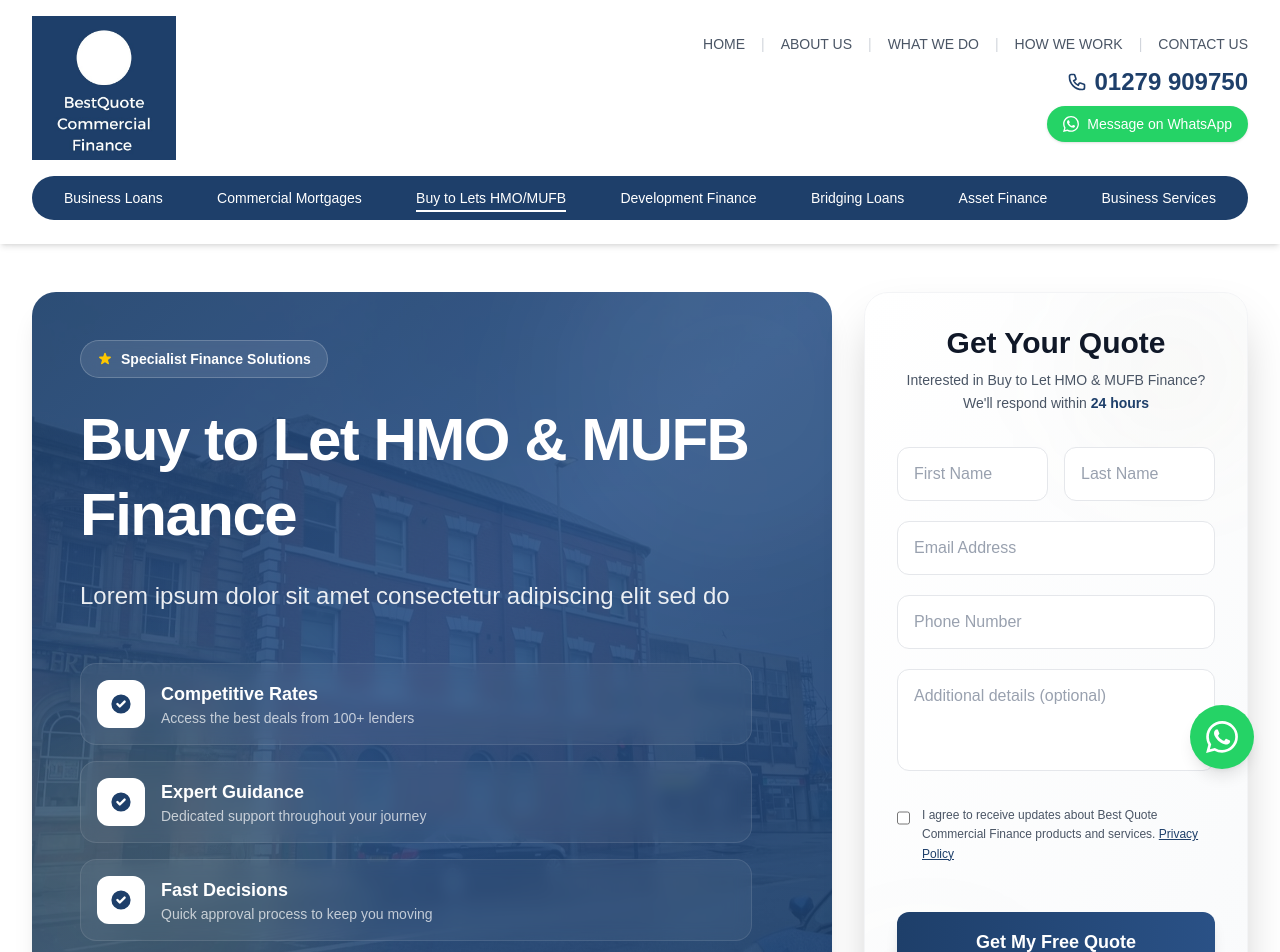
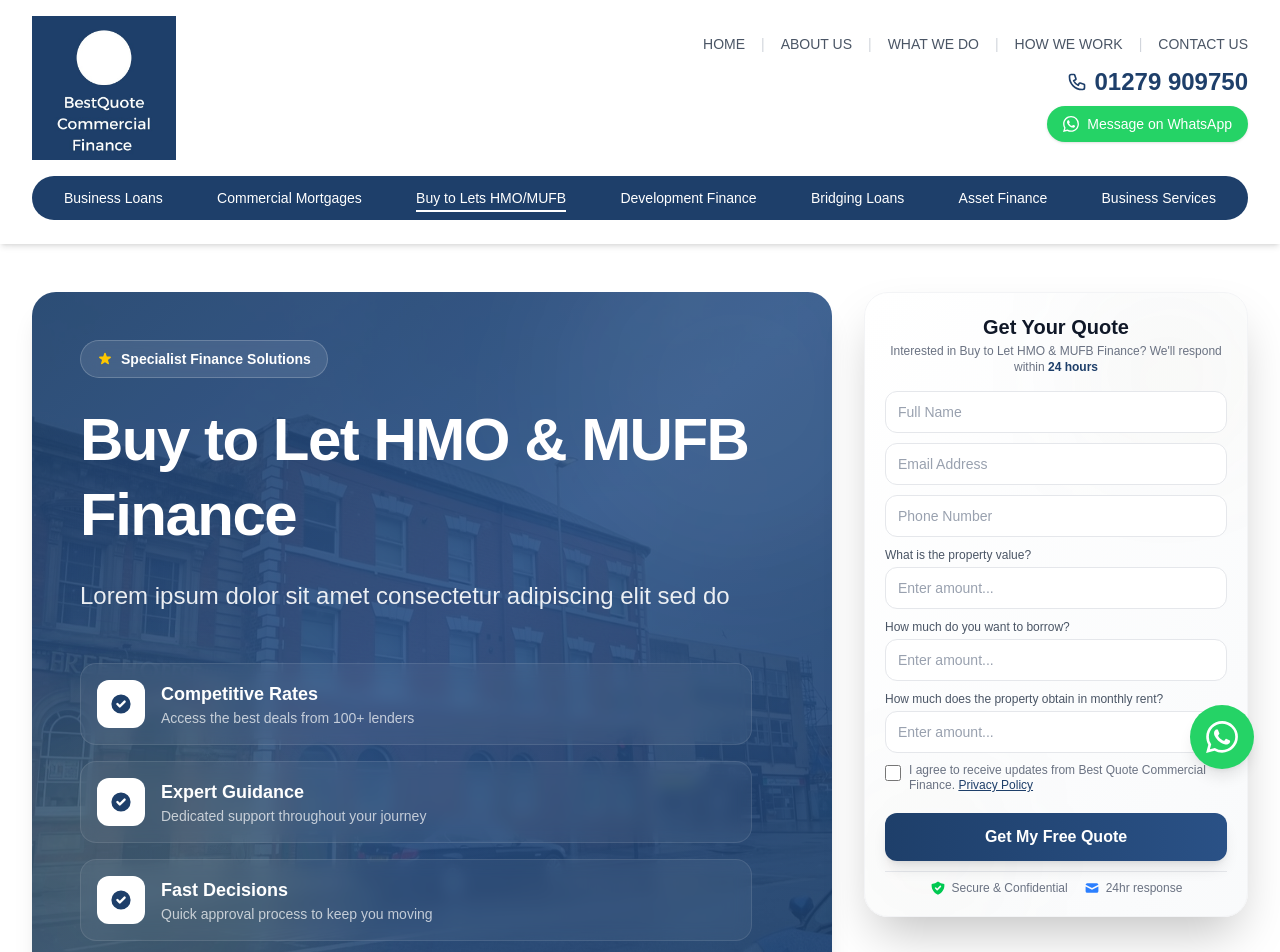
Before and after one commit to ZaCT-Media/best-quote-group, a Next.js app: page /buy-to-let in a window 1280 px wide. Shown: the top 952 px of the page. Built offline with nearby package versions, Linux system fonts and the light colour scheme.

Commit message:
update services forms

```diff
--- a/app/asset-finance/page.tsx
+++ b/app/asset-finance/page.tsx
@@ -103,7 +103,13 @@ export default function AssetFinancePage() {
 
             {/* Right Column - Sticky Form (1/3 width) */}
             <div className="lg:col-span-1">
-              <StickyContactForm serviceName="Asset Finance" />
+              <StickyContactForm
+                serviceName="Asset Finance"
+                serviceFields={[
+                  { name: 'assetType', label: 'What is the asset you want to finance?' },
+                  { name: 'amountToBorrow', label: 'How much do you want to borrow?' },
+                ]}
+              />
             </div>
 
           </div>
--- a/app/business-loans/page.tsx
+++ b/app/business-loans/page.tsx
@@ -66,7 +66,13 @@ export default function BusinessLoansPage() {
 
             {/* Right Column - Sticky Form (1/3 width) */}
             <div className="lg:col-span-1">
-              <StickyContactForm serviceName="Business Loans" />
+              <StickyContactForm
+                serviceName="Business Loans"
+                serviceFields={[
+                  { name: 'amountToBorrow', label: 'How much do you want to borrow?' },
+                  { name: 'fundsDuration', label: 'For how long do you want the funds?' },
+                ]}
+              />
             </div>
 
           </div>
--- a/app/buy-to-let/page.tsx
+++ b/app/buy-to-let/page.tsx
@@ -129,7 +129,14 @@ export default function BuyToLetPage() {
 
             {/* Right Column - Sticky Form (1/3 width) */}
             <div className="lg:col-span-1">
-              <StickyContactForm serviceName="Buy to Let HMO & MUFB Finance" />
+              <StickyContactForm
+                serviceName="Buy to Let HMO & MUFB Finance"
+                serviceFields={[
+                  { name: 'propertyValue', label: 'What is the property value?' },
+                  { name: 'amountToBorrow', label: 'How much do you want to borrow?' },
+                  { name: 'monthlyRent', label: 'How much does the property obtain in monthly rent?' },
+                ]}
+              />
             </div>
 
           </div>
--- a/app/commercial-mortgages/page.tsx
+++ b/app/commercial-mortgages/page.tsx
@@ -109,7 +109,14 @@ export default function CommercialMortgagesPage() {
 
             {/* Right Column - Sticky Form (1/3 width) */}
             <div className="lg:col-span-1">
-              <StickyContactForm serviceName="Commercial Mortgages" />
+              <StickyContactForm
+                serviceName="Commercial Mortgages"
+                serviceFields={[
+                  { name: 'amountToBorrow', label: 'How much do you want to borrow?' },
+                  { name: 'termOrAdvice', label: 'Over what term? Or advice needed...', placeholder: 'E.g 10 years, or describe what you need' },
+                  { name: 'propertyType', label: 'For what property type?', placeholder: 'E.g Industrial Unit' },
+                ]}
+              />
             </div>
 
           </div>
--- a/app/components/StickyContactForm.tsx
+++ b/app/components/StickyContactForm.tsx
@@ -4,20 +4,31 @@ import { useState, useEffect } from 'react';
 import Link from 'next/link';
 import { contactData } from '../lib/contact-data';
 
+export interface ServiceField {
+  name: string;
+  label: string;
+  placeholder?: string;
+  type?: 'text' | 'number' | 'tel';
+}
+
 interface StickyContactFormProps {
   serviceName?: string;
+  serviceFields?: ServiceField[];
 }
 
-export default function StickyContactForm({ serviceName }: StickyContactFormProps) {
+export default function StickyContactForm({ serviceName, serviceFields }: StickyContactFormProps) {
   const [formData, setFormData] = useState({
-    firstName: '',
-    lastName: '',
+    fullName: '',
     email: '',
     phone: '',
     message: '',
     agreeToUpdates: false,
     service: serviceName || '',
   });
+  const [customFieldData, setCustomFieldData] = useState<Record<string, string>>(() =>
+    Object.fromEntries((serviceFields ?? []).map(f => [f.name, '']))
+  );
+
   const [turnstileToken, setTurnstileToken] = useState('');
 
   useEffect(() => {
@@ -50,6 +61,7 @@ export default function StickyContactForm({ serviceName }: StickyContactFormProp
         },
         body: JSON.stringify({
           ...formData,
+          ...customFieldData,
           'cf-turnstile-response': turnstileToken
         })
       });
@@ -76,51 +88,38 @@ export default function StickyContactForm({ serviceName }: StickyContactFormProp
     }));
   };
 
+  const handleCustomFieldChange = (e: React.ChangeEvent<HTMLInputElement>) => {
+    const { name, value } = e.target;
+    setCustomFieldData(prev => ({ ...prev, [name]: value }));
+  };
+
   return (
     <div className="lg:sticky lg:top-4 lg:self-start">
-      <div className="bg-gradient-to-br from-white to-gray-50 rounded-3xl shadow-2xl p-8 relative border border-gray-100 overflow-hidden">
+      <div className="bg-gradient-to-br from-white to-gray-50 rounded-3xl shadow-2xl p-5 relative border border-gray-100 overflow-hidden">
         {/* Decorative Background Elements */}
         <div className="absolute top-0 right-0 w-40 h-40 bg-gradient-to-br from-[#1e3f6a]/5 to-yellow-400/5 rounded-full blur-3xl"></div>
         <div className="absolute bottom-0 left-0 w-32 h-32 bg-gradient-to-tr from-yellow-400/5 to-[#1e3f6a]/5 rounded-full blur-3xl"></div>
 
         <div className="relative z-10">
-          <h2 className="text-2xl md:text-3xl font-bold text-gray-900 text-center mb-2">
+          <h2 className="text-xl font-bold text-gray-900 text-center mb-0.5">
             Get Your Quote
           </h2>
-          <p className="text-gray-600 text-center mb-8 text-sm leading-relaxed">
+          <p className="text-gray-500 text-center mb-4 text-xs">
             {serviceName ? `Interested in ${serviceName}? ` : ''}We&apos;ll respond within <span className="font-semibold text-[#1e3f6a]">24 hours</span>
           </p>
 
-          <form onSubmit={handleSubmit} className="space-y-5">
-            <div className="grid grid-cols-2 gap-4">
-              <div className="group">
+          <form onSubmit={handleSubmit} className="space-y-2.5">
             <input
               type="text"
-                  id="firstName"
-                  name="firstName"
-                  value={formData.firstName}
+              id="fullName"
+              name="fullName"
+              value={formData.fullName}
               onChange={handleChange}
               required
-                  className="w-full px-4 py-3.5 bg-white border border-gray-200 rounded-xl focus:outline-none focus:ring-2 focus:ring-[#1e3f6a]/20 focus:border-[#1e3f6a] transition-all duration-200 placeholder:text-gray-400"
-                  placeholder="First Name"
+              className="w-full px-3 py-2.5 bg-white border border-gray-200 rounded-xl focus:outline-none focus:ring-2 focus:ring-[#1e3f6a]/20 focus:border-[#1e3f6a] transition-all duration-200 placeholder:text-gray-400 text-sm"
+              placeholder="Full Name"
             />
-              </div>
 
-              <div className="group">
-                <input
-                  type="text"
-                  id="lastName"
-                  name="lastName"
-                  value={formData.lastName}
-                  onChange={handleChange}
-                  required
-                  className="w-full px-4 py-3.5 bg-white border border-gray-200 rounded-xl focus:outline-none focus:ring-2 focus:ring-[#1e3f6a]/20 focus:border-[#1e3f6a] transition-all duration-200 placeholder:text-gray-400"
-                  placeholder="Last Name"
-                />
-              </div>
-            </div>
-
-            <div className="group">
             <input
               type="email"
               id="email"
@@ -128,12 +127,10 @@ export default function StickyContactForm({ serviceName }: StickyContactFormProp
               value={formData.email}
               onChange={handleChange}
               required
-                className="w-full px-4 py-3.5 bg-white border border-gray-200 rounded-xl focus:outline-none focus:ring-2 focus:ring-[#1e3f6a]/20 focus:border-[#1e3f6a] transition-all duration-200 placeholder:text-gray-400"
+              className="w-full px-3 py-2.5 bg-white border border-gray-200 rounded-xl focus:outline-none focus:ring-2 focus:ring-[#1e3f6a]/20 focus:border-[#1e3f6a] transition-all duration-200 placeholder:text-gray-400 text-sm"
               placeholder="Email Address"
             />
-            </div>
 
-            <div className="group">
             <input
               type="tel"
               id="phone"
@@ -141,24 +138,41 @@ export default function StickyContactForm({ serviceName }: StickyContactFormProp
               value={formData.phone}
               onChange={handleChange}
               required
-                className="w-full px-4 py-3.5 bg-white border border-gray-200 rounded-xl focus:outline-none focus:ring-2 focus:ring-[#1e3f6a]/20 focus:border-[#1e3f6a] transition-all duration-200 placeholder:text-gray-400"
+              className="w-full px-3 py-2.5 bg-white border border-gray-200 rounded-xl focus:outline-none focus:ring-2 focus:ring-[#1e3f6a]/20 focus:border-[#1e3f6a] transition-all duration-200 placeholder:text-gray-400 text-sm"
               placeholder="Phone Number"
             />
+
+            {serviceFields && serviceFields.length > 0 ? (
+              serviceFields.map(field => (
+                <div key={field.name}>
+                  <label htmlFor={field.name} className="block text-xs font-medium text-gray-600 mb-1">
+                    {field.label}
+                  </label>
+                  <input
+                    type={field.type ?? 'text'}
+                    id={field.name}
+                    name={field.name}
+                    value={customFieldData[field.name] ?? ''}
+                    onChange={handleCustomFieldChange}
+                    required
+                    className="w-full px-3 py-2.5 bg-white border border-gray-200 rounded-xl focus:outline-none focus:ring-2 focus:ring-[#1e3f6a]/20 focus:border-[#1e3f6a] transition-all duration-200 placeholder:text-gray-400 text-sm"
+                    placeholder={field.placeholder ?? 'Enter amount...'}
+                  />
                 </div>
-
-            <div className="group">
+              ))
+            ) : (
               <textarea
                 id="message"
                 name="message"
                 value={formData.message}
                 onChange={handleChange}
-                rows={3}
-                className="w-full px-4 py-3.5 bg-white border border-gray-200 rounded-xl focus:outline-none focus:ring-2 focus:ring-[#1e3f6a]/20 focus:border-[#1e3f6a] transition-all duration-200 placeholder:text-gray-400 resize-none"
+                rows={2}
+                className="w-full px-3 py-2.5 bg-white border border-gray-200 rounded-xl focus:outline-none focus:ring-2 focus:ring-[#1e3f6a]/20 focus:border-[#1e3f6a] transition-all duration-200 placeholder:text-gray-400 resize-none text-sm"
                 placeholder="Additional details (optional)"
               ></textarea>
-            </div>
+            )}
 
-            <div className="flex items-start gap-3 pt-2 pb-2">
+            <div className="flex items-start gap-2">
               <input
                 type="checkbox"
                 id="agreeToUpdates"
@@ -166,11 +180,11 @@ export default function StickyContactForm({ serviceName }: StickyContactFormProp
                 checked={formData.agreeToUpdates}
                 onChange={handleChange}
                 required
-                className="mt-0.5 h-5 w-5 rounded-md border-gray-300 text-[#1e3f6a] focus:ring-[#1e3f6a] cursor-pointer"
+                className="mt-0.5 h-4 w-4 rounded border-gray-300 text-[#1e3f6a] focus:ring-[#1e3f6a] cursor-pointer shrink-0"
               />
-              <label htmlFor="agreeToUpdates" className="text-xs text-gray-600 leading-relaxed">
-                I agree to receive updates about Best Quote Commercial Finance products and services.{' '}
-                <Link href="/privacy-policy" className="text-[#1e3f6a] underline hover:text-[#2a5186] font-medium">
+              <label htmlFor="agreeToUpdates" className="text-xs text-gray-500 leading-tight">
+                I agree to receive updates from Best Quote Commercial Finance.{' '}
+                <Link href="/privacy-policy" className="text-[#1e3f6a] underline hover:text-[#2a5186]">
                   Privacy Policy
                 </Link>
               </label>
@@ -183,29 +197,25 @@ export default function StickyContactForm({ serviceName }: StickyContactFormProp
 
             <button
               type="submit"
-              className="w-full bg-gradient-to-r from-[#1e3f6a] to-[#2a5186] hover:from-[#2a5186] hover:to-[#1e3f6a] text-white font-bold py-4 rounded-xl transition-all duration-300 shadow-lg hover:shadow-xl text-lg cursor-pointer transform hover:scale-[1.02] active:scale-[0.98]"
+              className="w-full bg-gradient-to-r from-[#1e3f6a] to-[#2a5186] hover:from-[#2a5186] hover:to-[#1e3f6a] text-white font-bold py-3 rounded-xl transition-all duration-300 shadow-lg hover:shadow-xl cursor-pointer transform hover:scale-[1.02] active:scale-[0.98]"
             >
               Get My Free Quote
             </button>
 
             {/* Trust Signals */}
-            <div className="space-y-3 pt-4 border-t border-gray-200">
-              <div className="flex items-center justify-center gap-2">
-                <svg className="w-5 h-5 text-green-500" fill="currentColor" viewBox="0 0 20 20">
+            <div className="flex items-center justify-center gap-4 pt-2 border-t border-gray-200">
+              <div className="flex items-center gap-1.5">
+                <svg className="w-4 h-4 text-green-500 shrink-0" fill="currentColor" viewBox="0 0 20 20">
                   <path fillRule="evenodd" d="M2.166 4.999A11.954 11.954 0 0010 1.944 11.954 11.954 0 0017.834 5c.11.65.166 1.32.166 2.001 0 5.225-3.34 9.67-8 11.317C5.34 16.67 2 12.225 2 7c0-.682.057-1.35.166-2.001zm11.541 3.708a1 1 0 00-1.414-1.414L9 10.586 7.707 9.293a1 1 0 00-1.414 1.414l2 2a1 1 0 001.414 0l4-4z" clipRule="evenodd" />
                 </svg>
-                <p className="text-xs text-gray-600 font-medium">
-                  Secure & Confidential
-                </p>
+                <p className="text-xs text-gray-500">Secure & Confidential</p>
               </div>
-              <div className="flex items-center justify-center gap-2">
-                <svg className="w-5 h-5 text-blue-500" fill="currentColor" viewBox="0 0 20 20">
+              <div className="flex items-center gap-1.5">
+                <svg className="w-4 h-4 text-blue-500 shrink-0" fill="currentColor" viewBox="0 0 20 20">
                   <path d="M2.003 5.884L10 9.882l7.997-3.998A2 2 0 0016 4H4a2 2 0 00-1.997 1.884z" />
                   <path d="M18 8.118l-8 4-8-4V14a2 2 0 002 2h12a2 2 0 002-2V8.118z" />
                 </svg>
-                <p className="text-xs text-gray-600 font-medium">
-                  Response in 24 hours
-                </p>
+                <p className="text-xs text-gray-500">24hr response</p>
               </div>
             </div>
           </form>
--- a/app/development-finance/page.tsx
+++ b/app/development-finance/page.tsx
@@ -112,7 +112,14 @@ export default function DevelopmentFinancePage() {
 
             {/* Right Column - Sticky Form (1/3 width) */}
             <div className="lg:col-span-1">
-              <StickyContactForm serviceName="Development Finance" />
+              <StickyContactForm
+                serviceName="Development Finance"
+                serviceFields={[
+                  { name: 'amountToBorrow', label: 'How much do you want to borrow?' },
+                  { name: 'currentWorth', label: 'How much is the current development worth?' },
+                  { name: 'finishedWorth', label: 'How much will the development be worth once finished?' },
+                ]}
+              />
             </div>
 
           </div>
```
Also changed, not shown: app/bridging-loans/page.tsx (+7 -1 lines), app/business-services/page.tsx (+10 -1 lines), app/components/ContactForm.tsx (+41 -67 lines). Lines whose indentation alone changed are shown as unchanged.
